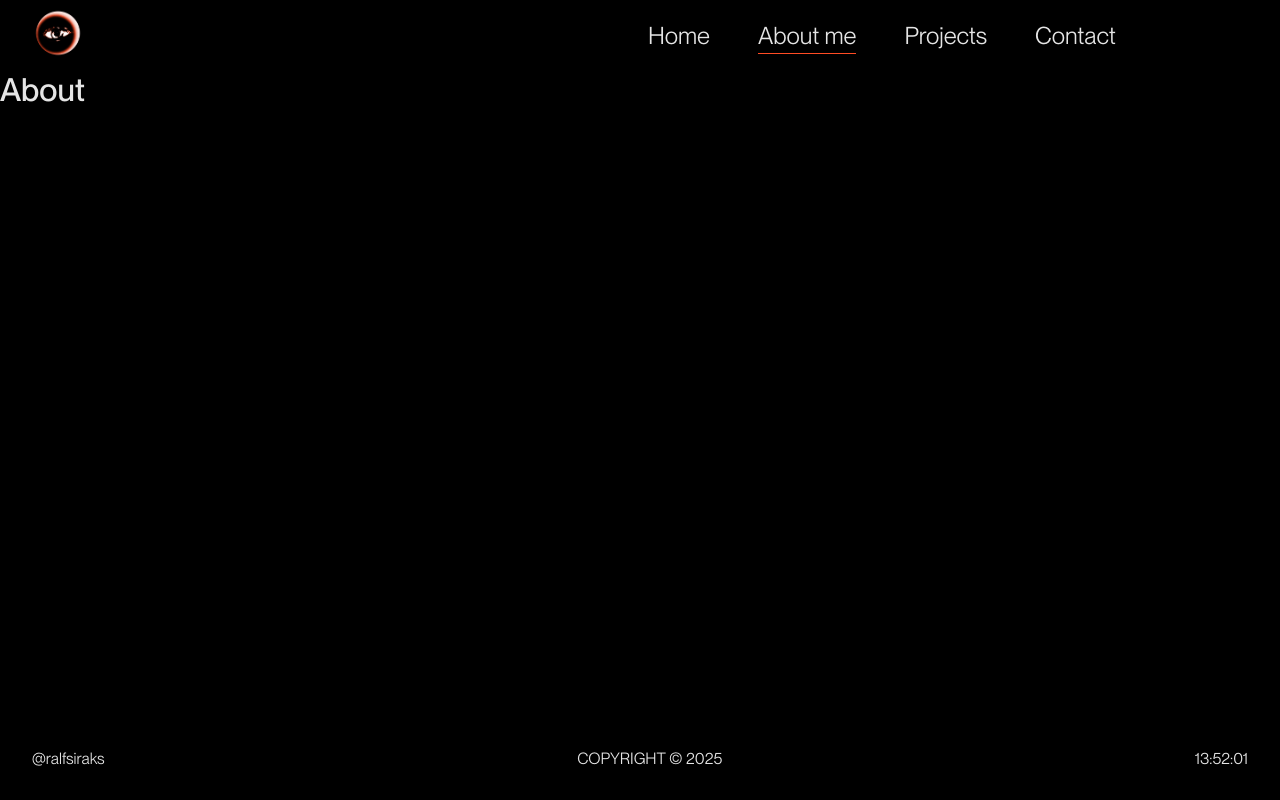
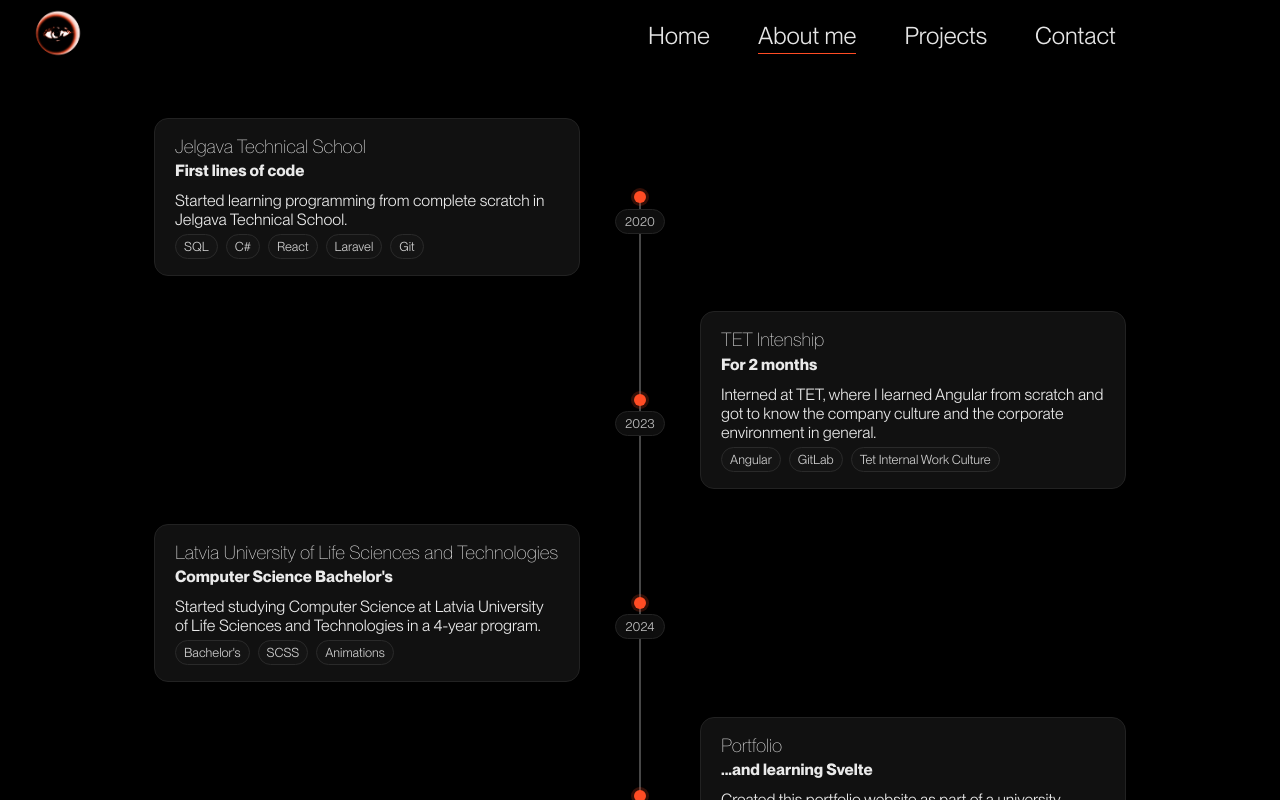
Before and after one commit to ralfsiraks/portfolio, a SvelteKit app: page /about in a window 1280 px wide. Shown: the top 800 px of the page. Built offline with nearby package versions, Linux system fonts and the light colour scheme.

Commit message:
added about story page

```diff
--- /dev/null
+++ b/src/lib/data/timeline.js
@@ -0,0 +1,40 @@
+const timeline = [
+    {
+      side: 'left',
+      period: '2020',
+      title: 'Jelgava Technical School',
+      subtitle: 'First lines of code',
+      body:
+        'Started learning programming from complete scratch in Jelgava Technical School.',
+      tags: ['SQL', 'C#', 'React','Laravel', 'Git']
+    },
+    {
+      side: 'right',
+      period: '2023',
+      title: 'TET Intenship',
+      subtitle: 'For 2 months',
+      body:
+        'Interned at TET, where I learned Angular from scratch and got to know the company culture and the corporate environment in general.',
+      tags: ['Angular', 'GitLab', 'Tet Internal Work Culture']
+    },
+    {
+      side: 'left',
+      period: '2024',
+      title: 'Latvia University of Life Sciences and Technologies',
+      subtitle: `Computer Science Bachelor's`,
+      body:
+        'Started studying Computer Science at Latvia University of Life Sciences and Technologies in a 4-year program.',
+      tags: [`Bachelor's`, 'SCSS', 'Animations']
+    },
+    {
+      side: 'right',
+      period: '2025',
+      title: 'Portfolio',
+      subtitle: '...and learning Svelte',
+      body:
+        'Created this portfolio website as part of a university project and ended up learning Svelte.',
+      tags: ['Svelte', 'SvelteKit']
+    }
+  ];
+
+  export default timeline;
--- a/src/routes/about/+page.svelte
+++ b/src/routes/about/+page.svelte
@@ -1 +1,156 @@
-<h1>About</h1>
+<script>
+  import timeline from '$lib/data/timeline.js';
+</script>
+
+<section class="timeline">
+  <div class="rail" aria-hidden="true"></div>
+
+  {#each timeline as event, i}
+      <div class="dot" style="grid-row: {i + 1};" aria-hidden="true"></div>
+      <div class="date" style="grid-row: {i + 1};">{event.period}</div>
+      <div class="card {event.side}" style="grid-row: {i + 1};">
+        <h3>{event.title}</h3>
+        <h4>{event.subtitle}</h4>
+        <p>{event.body}</p>
+        <ul class="tags">
+          {#each event.tags as tag}
+            <li>{tag}</li>
+          {/each}
+        </ul>
+      </div>
+  {/each}
+</section>
+
+<style lang="scss">
+  .timeline {
+  display: grid;
+  grid-template-columns: 1fr 56px 1fr;
+  grid-auto-rows: min-content;
+  column-gap: 2rem;
+  row-gap: 2.2rem;
+  max-width: 1100px;
+  margin: 2rem auto 3rem;
+  padding: 1rem 4rem;
+  position: relative;
+
+  .rail {
+    grid-column: 2;
+    grid-row: 1 / span 4;
+    justify-self: center;
+    width: 2px;
+    background: linear-gradient(
+      to bottom,
+      rgba(255, 255, 255, 0.28),
+       rgba(255, 255, 255, 0.28)
+    );
+    position: relative;
+  top: 5rem;  // move downward approx half a dot's height
+  bottom: 1.5rem; // leave space at bottom too
+  height: calc(100% - 10rem); // reduce height by the top+bottom offset combined
+  }
+
+  .left {
+    grid-column: 1;
+    justify-self: end;
+  }
+
+  .right {
+    grid-column: 3;
+    justify-self: start;
+  }
+
+  .dot {
+    grid-column: 2;
+    justify-self: center;
+    width: 12px;
+    height: 12px;
+    border-radius: 50%;
+    background: #ff4c24;
+    box-shadow: 0 0 0 3px rgba(255, 76, 36, 0.2);
+    align-self: center;
+    z-index: 2;
+  }
+
+  .date {
+    grid-column: 2;
+    justify-self: center;
+    padding: 0 0.6rem;
+    font-size: 0.8rem;
+    color: #bbb;
+    background: #0e0e0e;
+    border: 1px solid #232323;
+    border-radius: 999px;
+    line-height: 1.8;
+    white-space: nowrap;
+    transform: translateY(1.5rem);
+    align-self: center;
+  }
+
+  .card {
+    display: flex;
+    flex-direction: column;
+    gap: .2rem;
+    width: min(520px, 100%);
+    background: #111;
+    color: #eaeaea;
+    border: 1px solid #222;
+    border-radius: 14px;
+    padding: 1rem 1.25rem;
+    box-shadow: 0 10px 30px rgba(0, 0, 0, 0.35);
+    animation: fadeUp 0.55s cubic-bezier(0.5, 0.05, 0.2, 1) forwards;
+
+    & p {
+      margin-top: .5rem;
+    }
+  }
+
+  .tags {
+    display: flex;
+    flex-wrap: wrap;
+    gap: 0.5rem;
+    margin-top: .1rem;
+
+    li {
+      padding: 0.25rem 0.5rem;
+      border: 1px solid #2a2a2a;
+      border-radius: 999px;
+      font-size: 0.8rem;
+      color: #cfcfcf;
+      background: #141414;
+      list-style: none;
+    }
+  }
+
+  @keyframes fadeUp {
+    from {
+      opacity: 0;
+      transform: translateY(14px);
+    }
+    to {
+      opacity: 1;
+      transform: translateY(0);
+    }
+  }
+
+  @media (max-width: 820px) {
+    grid-template-columns: 28px 1fr;
+    column-gap: 12px;
+
+    .rail,
+    .dot,
+    .date {
+      grid-column: 1;
+    }
+
+    .card {
+      grid-column: 2;
+      justify-self: start;
+      margin-left: 2rem;
+    }
+
+    .date {
+      transform: translateY(-140%);
+    }
+  }
+}
+</style>
```
